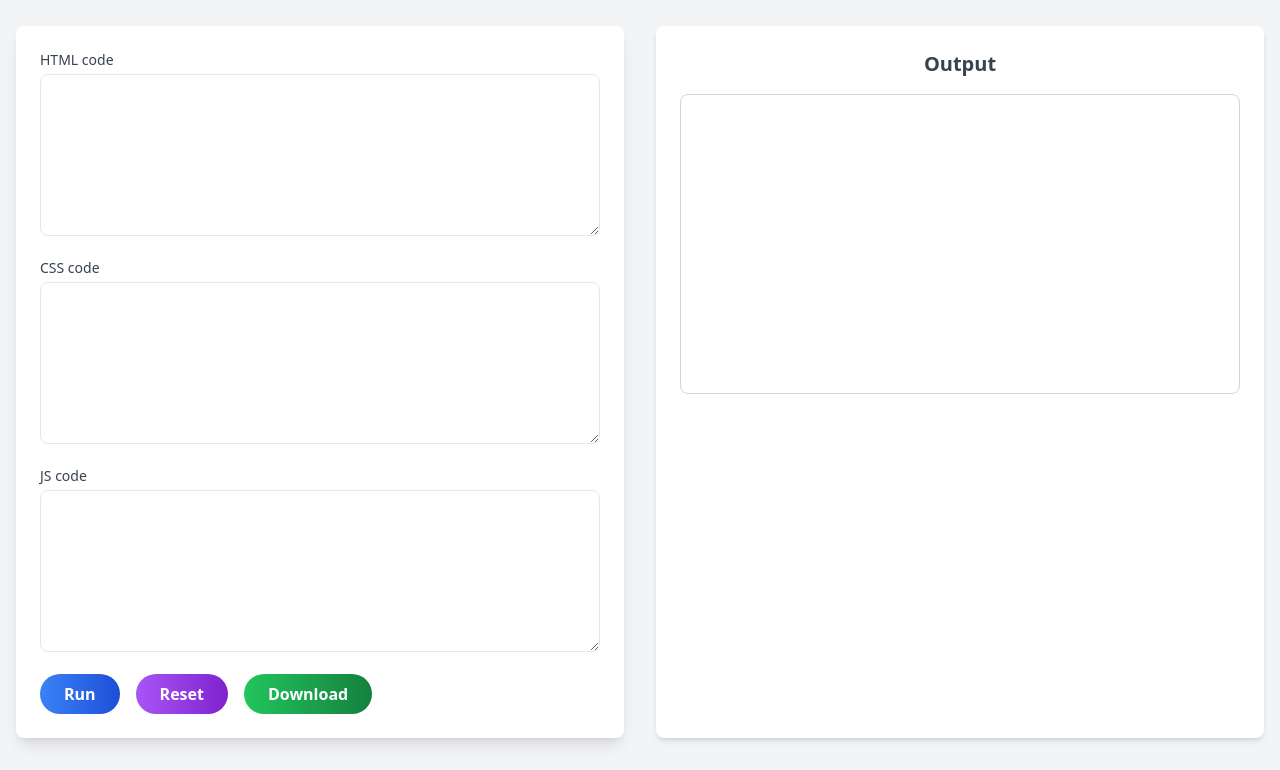
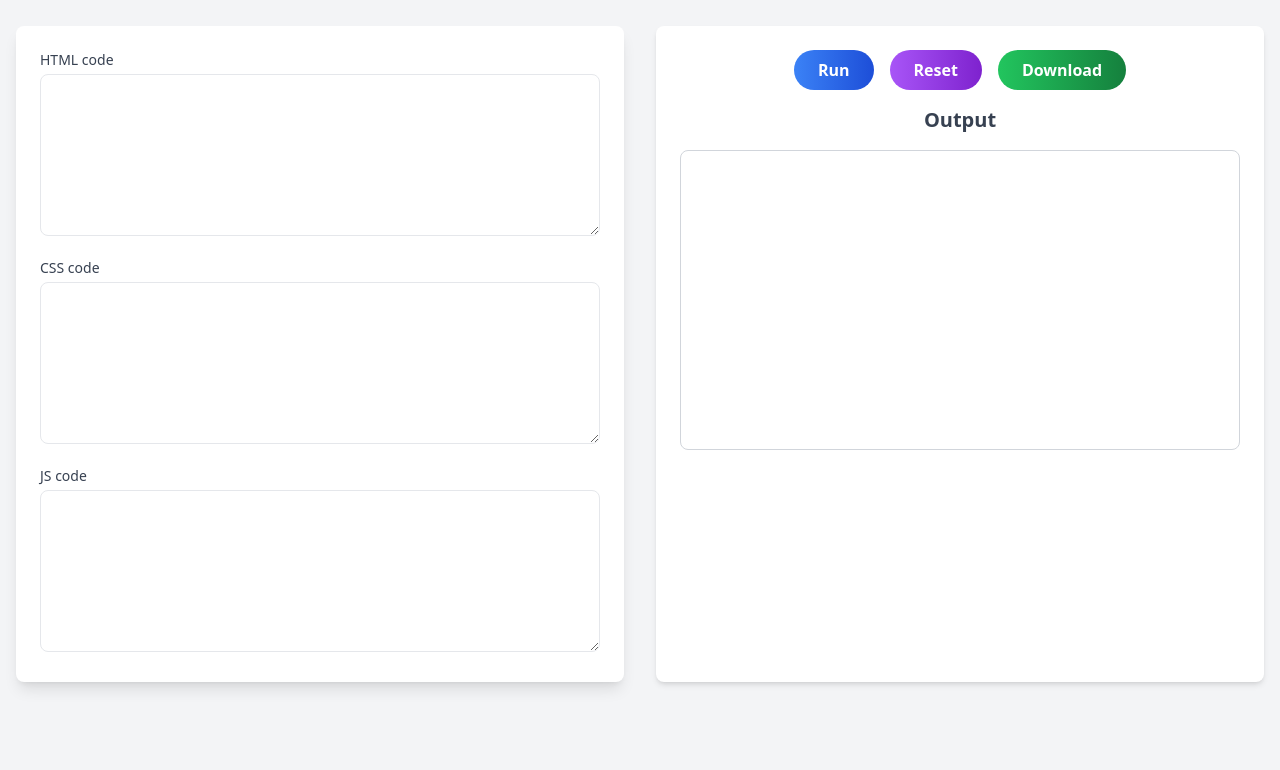
Before and after one commit to KRSNAGUPTA/protoView, a website: page index.html in a window 1280 px wide. Shown: the part 78-848 px from the top of the page. After the commit the page ends 800 px from the top, so only its background shows below. Drawn offline with nearby package versions, Linux system fonts and the light colour scheme.

Commit message:
updated the layout

```diff
--- a/index.html
+++ b/index.html
@@ -37,7 +37,11 @@
                             class="w-full px-3 py-2 text-gray-700 border rounded-lg focus:outline-none focus:shadow-2xl focus:border-black resize-y"></textarea>
                     </div>
 
-                    <div class="flex space-x-4">
+
+                </div>
+            </div>
+            <div class="flex-1 bg-white rounded-lg shadow-md p-6">
+                <div class="flex space-x-4 justify-center mb-4">
                     <button id="runButton"
                         class="px-6 py-2 bg-gradient-to-r from-blue-500 to-blue-700 text-white font-semibold rounded-full transform transition-all duration-300 ease-in-out hover:scale-105 hover:from-blue-600 hover:to-blue-800 active:scale-95 active:from-blue-400 active:to-blue-600">
                         Run
@@ -53,9 +57,6 @@
                         Download
                     </button>
                 </div>
-                </div>
-            </div>
-            <div class="flex-1 bg-white rounded-lg shadow-md p-6">
                 <h2 class="text-xl font-semibold text-center text-gray-700 mb-4">Output</h2>
                 <div id="codeOutput" class="border border-gray-300 rounded-lg p-4 min-h-[300px] overflow-auto"></div>
             </div>
```
Lines whose indentation alone changed are shown as unchanged.
